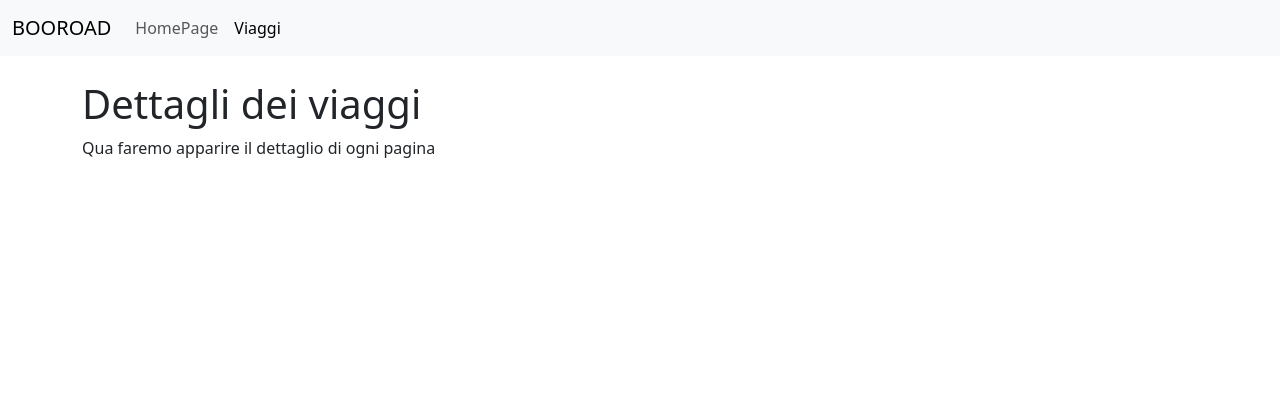
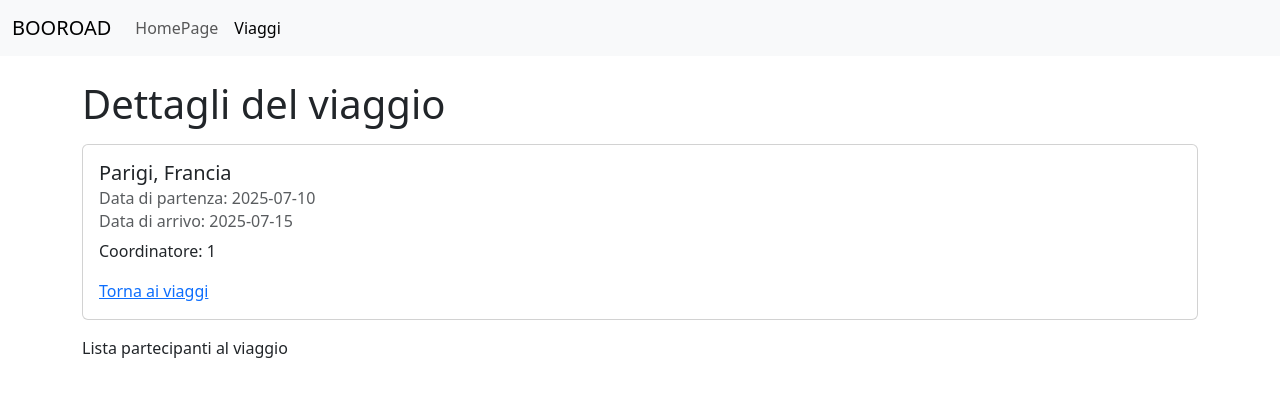
Before and after one commit to VoilaSecari/webapp-viaggi-softskill, a React (Vite) app: page /viaggi/1 in a window 1280 px wide. Shown: the top 396 px of the page. Built offline with nearby package versions, Linux system fonts and the light colour scheme.

Commit message:
added travelDetailPage

```diff
--- a/src/assets/pages/viaggi/TravelDetailPage.jsx
+++ b/src/assets/pages/viaggi/TravelDetailPage.jsx
@@ -1,8 +1,36 @@
+import { travels } from "../../data/travels";
+import { useParams } from "react-router-dom";
+import { NavLink } from "react-router-dom";
+
 export default function TravelDetailPage() {
+  const { id } = useParams();
+  const travel = travels.find((t) => t.id === Number(id));
+
+  if (!travel) {
+    return <p>Viaggio non trovato</p>;
+  }
+
   return (
     <div className="container">
-      <h1 className="mt-4">Dettagli dei viaggi</h1>
-      <p>Qua faremo apparire il dettaglio di ogni pagina</p>
+      <h1 className="mt-4">Dettagli del viaggio</h1>
+
+      <div className="card my-3">
+        <div className="card-body">
+          <h5 className="card-title">{travel.destination}</h5>
+          <h6 className="card-subtitle mb-2 text-muted">
+            Data di partenza: {travel.startDate}
+          </h6>
+          <h6 className="card-subtitle mb-2 text-muted">
+            Data di arrivo: {travel.endDate}
+          </h6>
+          <p className="card-text">Coordinatore: {travel.coordinator}</p>
+          <NavLink to="/viaggi" className="nav-item">
+            Torna ai viaggi{" "}
+          </NavLink>
+        </div>
+      </div>
+
+      <div>Lista partecipanti al viaggio</div>
     </div>
   );
 }
--- a/src/assets/pages/viaggi/TravelListPage.jsx
+++ b/src/assets/pages/viaggi/TravelListPage.jsx
@@ -1,5 +1,6 @@
 import { travels } from "../../data/travels.js";
 import { NavLink } from "react-router-dom";
+import TravelDetailPage from "./TravelDetailPage.jsx";
 
 export default function TravelListPage() {
   return (
@@ -13,7 +14,7 @@ export default function TravelListPage() {
               <th scope="col">Inizio Viaggio</th>
               <th scope="col">Fine Viaggio</th>
               <th scope="col">Coordinatore</th>
-              <th scope="col">#</th>
+              <th scope="col"></th>
             </tr>
           </thead>
           <tbody>
@@ -26,7 +27,7 @@ export default function TravelListPage() {
                     <td>{travel.endDate}</td>
                     <td>{travel.coordinator}</td>
                     <td>
-                      <NavLink to=":id" className="nav-item">
+                      <NavLink to={`/viaggi/${travel.id}`} className="nav-item">
                         Dettagli
                       </NavLink>
                     </td>
```
